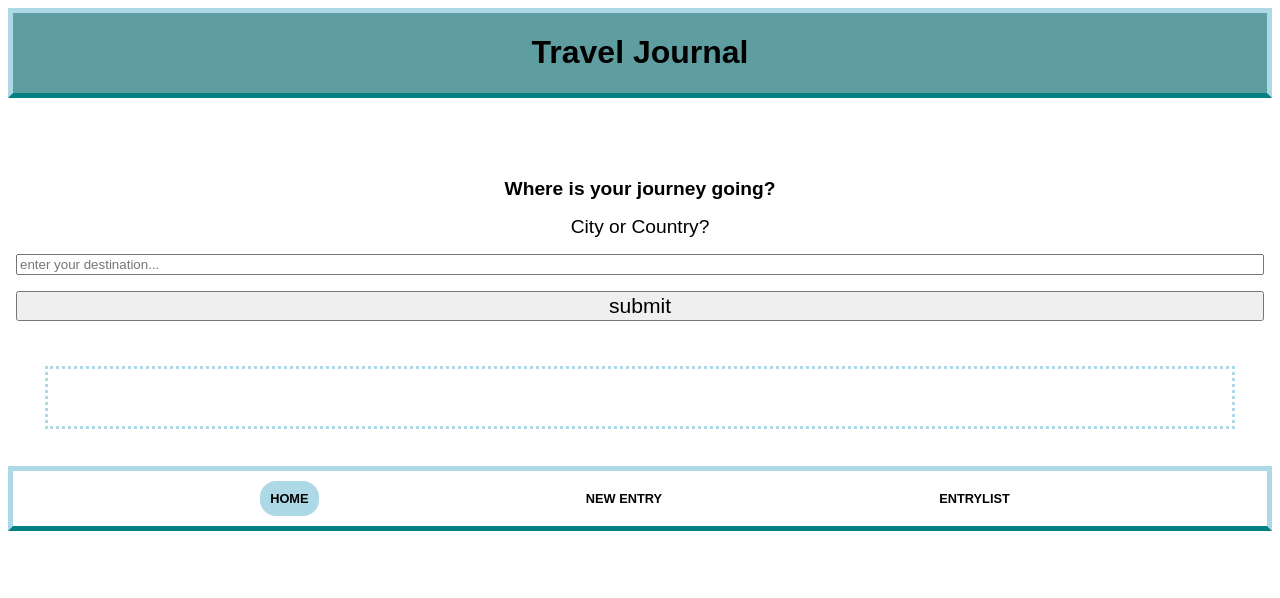
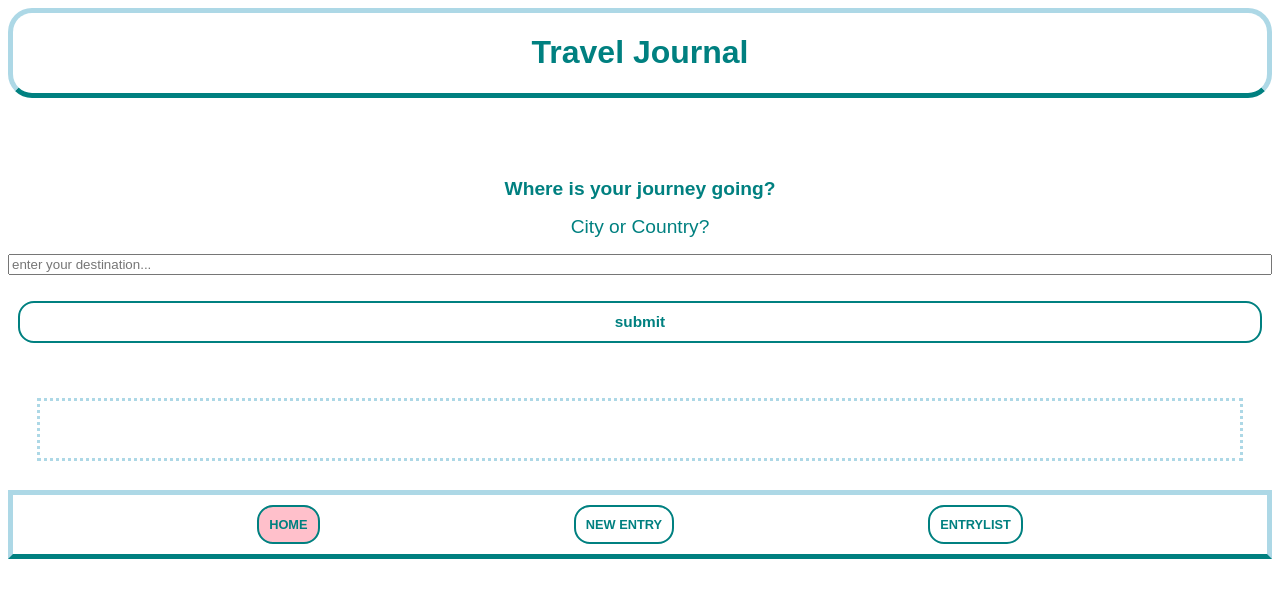
Before and after one commit to IrisHerholz/capstone-project, a Next.js app: page / in a window 1280 px wide. Shown: the top 598 px of the page. Built offline with nearby package versions, Linux system fonts and the light colour scheme.

Commit message:
add Edit Form and styling

```diff
--- a/components/Header/index.js
+++ b/components/Header/index.js
@@ -15,9 +15,8 @@ const StyledHeader = styled.header`
   position: relative;
   width: 100%;
   text-align: center;
-  background-color: #5f9ea0;
   border: 5px solid lightblue;
-  border-radius: 0, 7em;
+  border-radius: 1.5em;
   border-bottom-color: #008080;
-  color: papayawhip;
+  background-color: white;
 `;
--- a/components/Navigation/index.js
+++ b/components/Navigation/index.js
@@ -5,7 +5,7 @@ import styled from "styled-components";
 const Navigation = () => {
   const router = useRouter();
   return (
-    <StyledFooter>
+  <StyledFooter>
       <StyledNav>
         <StyledNextLink
           href="/"
@@ -27,6 +27,7 @@ const Navigation = () => {
         </StyledNextLink>
       </StyledNav>
     </StyledFooter>
+
   );
 };
 export default Navigation;
@@ -49,13 +50,21 @@ const StyledNav = styled.nav`
   justify-content: space-evenly;
 `;
 const StyledNextLink = styled(Link)`
-  padding: 10px;
-  margin: 10px;
-  font-size: 0.8em;
   font-weight: bold;
   text-decoration: none;
   border-radius: 1rem;
   &.active {
-    background-color: lightblue;
+    background-color: pink;
+  }
+  padding: 10px;
+  margin: 10px;
+  font-size: 0.8em;
+  background-color: white;
+  color: #008080;
+  border: 2px solid #008080;
+  &:hover {
+    background-color: #008080;
+    color: white;
+    cursor: pointer;
   }
 `;
--- a/package.json
+++ b/package.json
@@ -20,6 +20,7 @@
     "next-images": "^1.8.4",
     "react": "18.2.0",
     "react-dom": "18.2.0",
+    "react-modal": "^3.16.1",
     "react-svg": "^16.0.0",
     "styled-components": "^5.3.6",
     "svg-injector": "^1.1.3",
--- a/pages/addNewEntryPage.js
+++ b/pages/addNewEntryPage.js
@@ -1,24 +1,23 @@
 import useLocalStorageState from "use-local-storage-state";
 import FormComponent from "@/components/Form";
 import { useRouter } from "next/router";
-import EntryListHome from "./entryListPage"
+import EntryListHome from "./entryListPage";
 import styled from "styled-components";
 
 
 export default function EntryFormPage() {
   const router = useRouter();
-
   const [journalEntries, setJournalEntries] = useLocalStorageState("newJournalEntry");
 
   const addJournalEntry = (newEntry) => {
     setJournalEntries([...journalEntries, newEntry]);
 
-    <EntryListHome data={journalEntries} />
   };
   return (
     <>
         <StyledHeader>Add an Entry</StyledHeader>
       <FormComponent onSubmitEvent={addJournalEntry} cityname = {router.query} />
+
     </>
   );
 }
--- a/pages/index.js
+++ b/pages/index.js
@@ -12,12 +12,10 @@ export default function Landingpage() {
     setOutput(entry);
     event.target.reset();
   };
-
   return (
     <>
-      <body>
       <form onSubmit={handleSubmit}>
-          <StyledFieldset>
+        <StyledSection>
           <StyledLegend>Where is your journey going?</StyledLegend>
           <label htmlFor="text">City or Country?</label>
           <input
@@ -36,9 +34,8 @@ export default function Landingpage() {
           >
             {output}
           </StyledLink>
-          </StyledFieldset>
+        </StyledSection>
       </form>
-      </body>
     </>
   );
 }
@@ -46,7 +43,7 @@ export default function Landingpage() {
 const StyledLegend = styled.legend`
   font-weight: bold;
 `;
-const StyledFieldset = styled.section`
+const StyledSection = styled.section`
   margin-top: 80px;
   display: flex;
   flex-direction: column;
@@ -55,10 +52,23 @@ const StyledFieldset = styled.section`
   font-size: 1.2em;
   gap: 1rem;
 `;
+const StyledButton = styled.button`
+  padding: 10px;
+  margin: 10px;
+  font-size: 0.8em;
+  font-weight: bold;
+  text-decoration: none;
+  border-radius: 1rem;
+  background-color: white;
+  color: #008080;
+  border: 2px solid #008080;
+  &:hover {
+    background-color: #008080;
+    color: white;
+    cursor: pointer;
+  }
+`;
 
-const StyledButton = styled.button`
-  font-size: 1.1em;
-`;
 const StyledLink = styled(Link)`
   padding: 1em;
   margin: 1em;
--- a/styles.js
+++ b/styles.js
@@ -6,8 +6,9 @@ export default createGlobalStyle`
   *::after {
     box-sizing: border-box;
          font-family: 'Arial';
+color: #008080;;
+  body {
     color: black;
-  body {
   }
   main {
     margin: auto;
@@ -17,8 +18,4 @@ export default createGlobalStyle`
     flex-direction: column;
     align-items: center;
   }
- h2 {
-  text-align: center;
-
- }
 `;
```
Also changed, not shown: components/Form/index.js (+18 -1 lines), pages/entryListPage.js (+87 -32 lines), 1 other file (tests, documents, lock files or other folders). Lines whose indentation alone changed are shown as unchanged.
